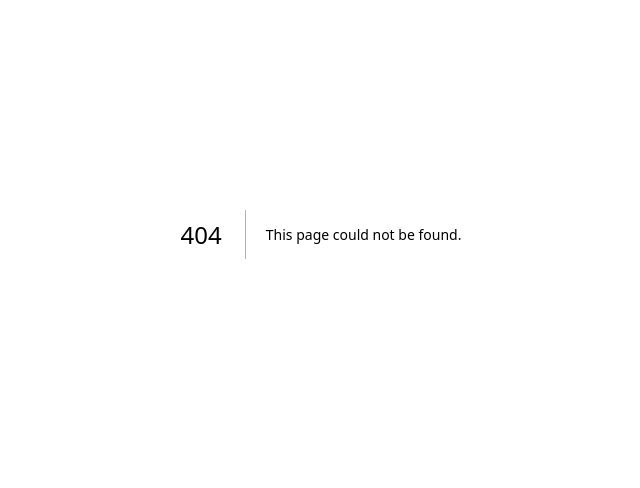
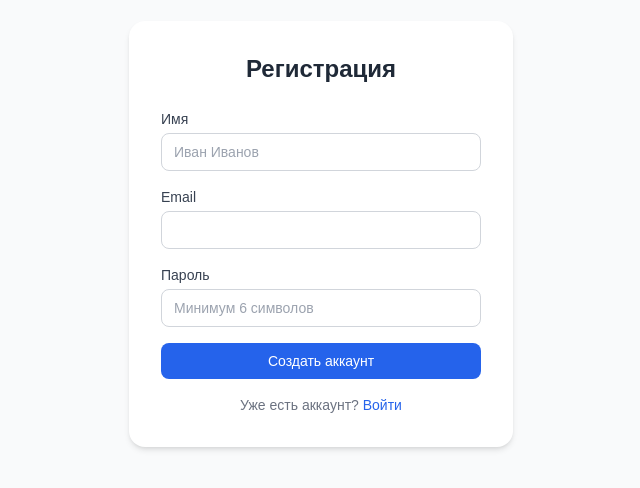
Before and after one commit to GeorgiShishlov/otus-ai-project, a Next.js app in the folder frontend/: page /register in a window 1280 px wide. Before the commit this address had no page. Shown: the part 166-654 px from the top of the page, without its empty margins (319-959 px from the left). Built offline with nearby package versions, Linux system fonts and the light colour scheme; no server answers.

Commit message:
add frontend/app/(auth)/register/page.tsx

```diff
--- /dev/null
+++ b/frontend/app/(auth)/register/page.tsx
@@ -0,0 +1,86 @@
+'use client';
+
+import { useState } from 'react';
+import { useRouter } from 'next/navigation';
+import api from '@/lib/api';
+
+export default function RegisterPage() {
+  const router = useRouter();
+  const [name, setName] = useState('');
+  const [email, setEmail] = useState('');
+  const [password, setPassword] = useState('');
+  const [error, setError] = useState('');
+  const [loading, setLoading] = useState(false);
+
+  async function handleSubmit(e: React.FormEvent) {
+    e.preventDefault();
+    setError('');
+    setLoading(true);
+    try {
+      const { data } = await api.post('/auth/register', { name, email, password });
+      localStorage.setItem('token', data.token);
+      router.push('/');
+    } catch (err: any) {
+      setError(err.response?.data?.error || 'Ошибка регистрации');
+    } finally {
+      setLoading(false);
+    }
+  }
+
+  return (
+    <div className="min-h-screen flex items-center justify-center bg-gray-50">
+      <div className="bg-white rounded-2xl shadow-md p-8 w-full max-w-sm">
+        <h1 className="text-2xl font-bold text-center mb-6 text-gray-800">
+          Регистрация
+        </h1>
+        <form onSubmit={handleSubmit} className="space-y-4">
+          <div>
+            <label className="block text-sm font-medium text-gray-700 mb-1">Имя</label>
+            <input
+              type="text"
+              value={name}
+              onChange={(e) => setName(e.target.value)}
+              required
+              className="w-full border border-gray-300 rounded-lg px-3 py-2 text-sm focus:outline-none focus:ring-2 focus:ring-blue-500"
+              placeholder="Иван Иванов"
+            />
+          </div>
+          <div>
+            <label className="block text-sm font-medium text-gray-700 mb-1">Email</label>
+            <input
+              type="email"
+              value={email}
+              onChange={(e) => setEmail(e.target.value)}
+              required
+              className="w-full border border-gray-300 rounded-lg px-3 py-2 text-sm focus:outline-none focus:ring-2 focus:ring-blue-500"
+            />
+          </div>
+          <div>
+            <label className="block text-sm font-medium text-gray-700 mb-1">Пароль</label>
+            <input
+              type="password"
+              value={password}
+              onChange={(e) => setPassword(e.target.value)}
+              required
+              minLength={6}
+              className="w-full border border-gray-300 rounded-lg px-3 py-2 text-sm focus:outline-none focus:ring-2 focus:ring-blue-500"
+              placeholder="Минимум 6 символов"
+            />
+          </div>
+          {error && <p className="text-red-500 text-sm text-center">{error}</p>}
+          <button
+            type="submit"
+            disabled={loading}
+            className="w-full bg-blue-600 text-white rounded-lg py-2 text-sm font-medium hover:bg-blue-700 disabled:opacity-50 transition-colors"
+          >
+            {loading ? 'Создание...' : 'Создать аккаунт'}
+          </button>
+        </form>
+        <p className="text-center text-sm text-gray-500 mt-4">
+          Уже есть аккаунт?{' '}
+          <a href="/login" className="text-blue-600 hover:underline">Войти</a>
+        </p>
+      </div>
+    </div>
+  );
+}
```
